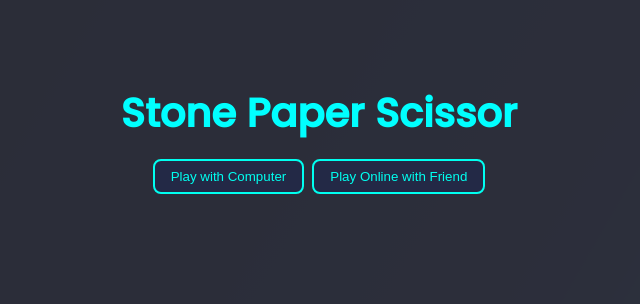
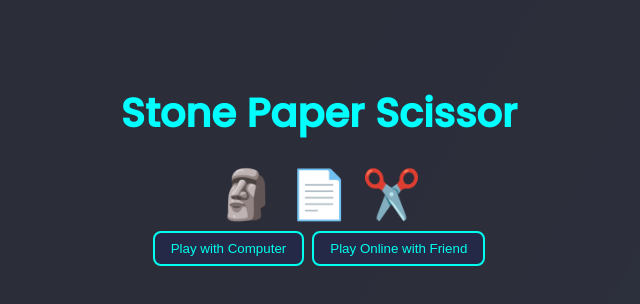
Before and after one commit to somesh9911556153/stone-paper-scissor-node, a website: page public/index.html in a window 1280 px wide. Shown: the whole page, without its empty margins (337-977 px from the left). Drawn offline with nearby package versions, Linux system fonts and the light colour scheme; no server answers.

Commit message:
Update index.html

```diff
--- a/public/index.html
+++ b/public/index.html
@@ -12,6 +12,11 @@
     <div class="main-content">
       <h1>Stone Paper Scissor</h1>
       <button id="back-button" onclick="goBack()">⬅ Back</button>
+      <div class="emoji-banner">
+      <span class="emoji">🗿</span>
+      <span class="emoji">📄</span>
+      <span class="emoji">✂️</span>
+    </div>
 
       <!-- MODE SELECTION -->
       <div id="mode-selection">
```
